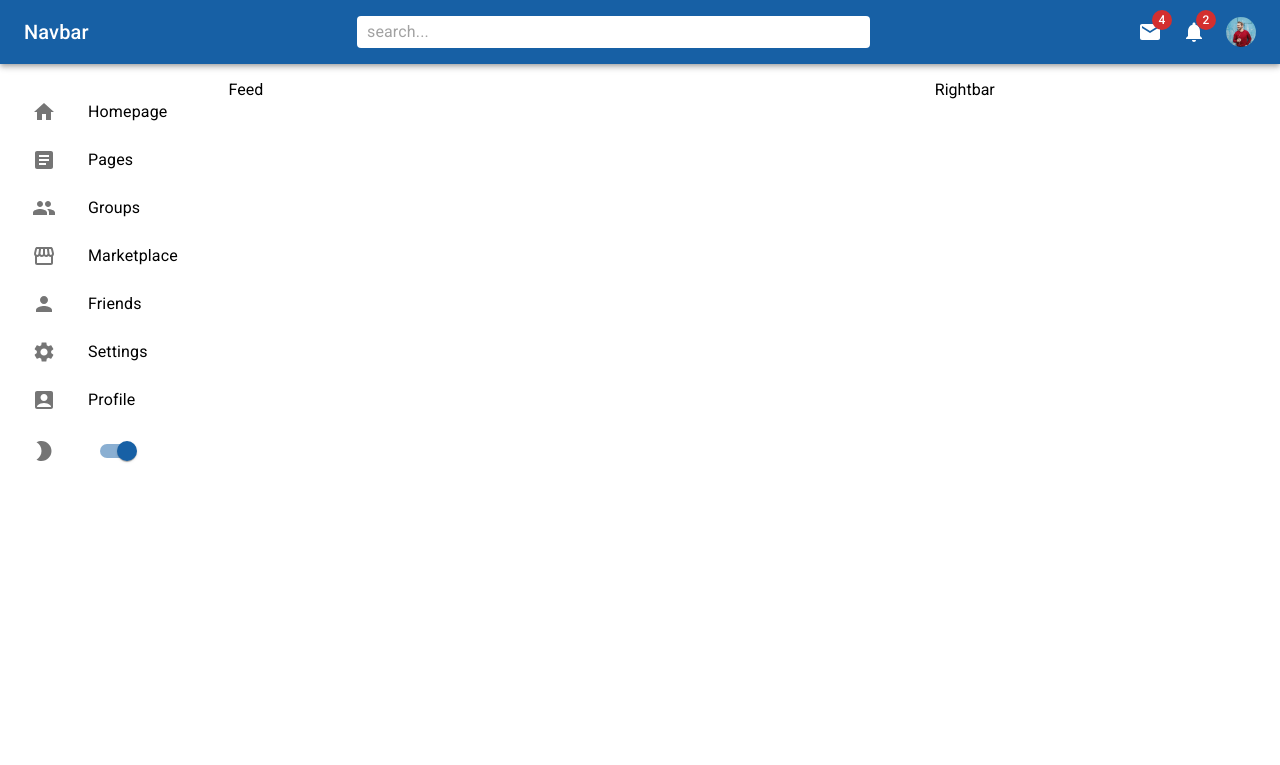
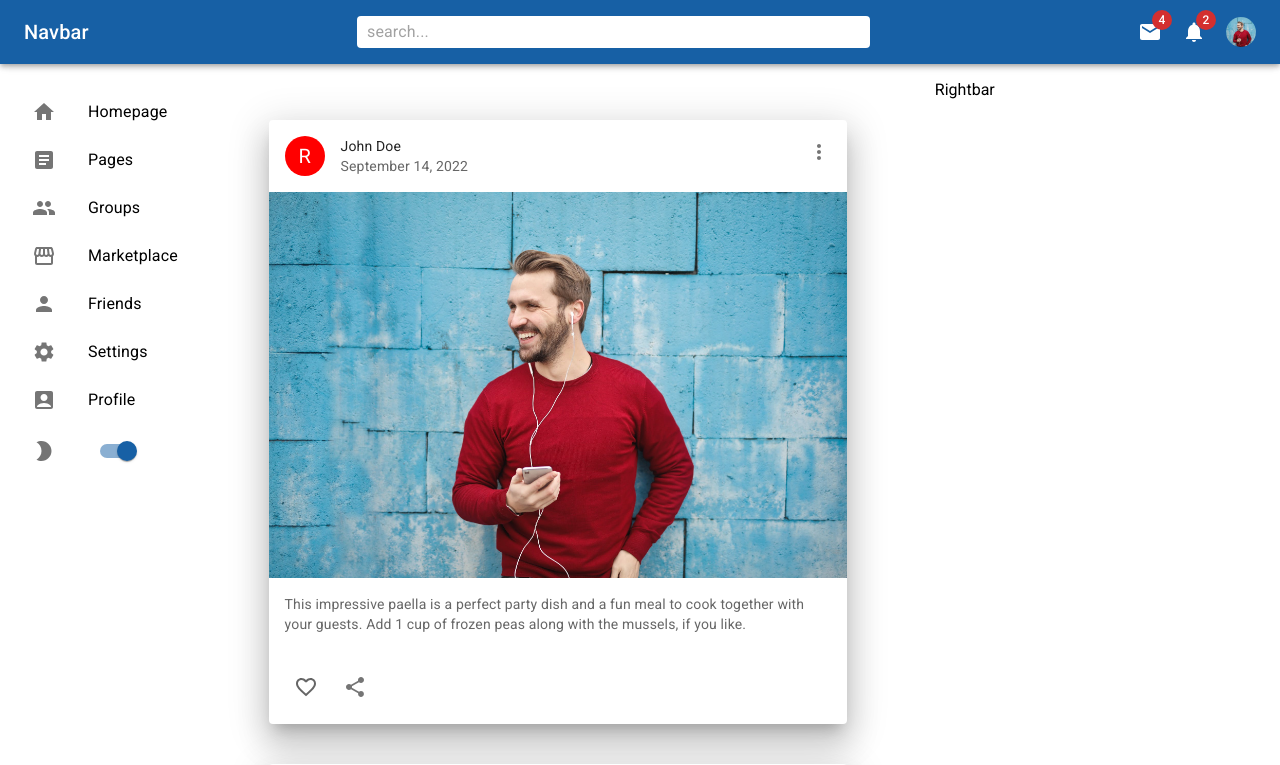
Before and after one commit to ZahraAbaszadeh/Material-UI-5, a React (Create React App) app: page / in a window 1280 px wide. Shown: the top 765 px of the page. Built offline with nearby package versions, Linux system fonts and the light colour scheme.

Commit message:
Feed completed

```diff
--- a/src/components/Feed.jsx
+++ b/src/components/Feed.jsx
@@ -1,5 +1,32 @@
-import React from "react";
-import { Box } from "@mui/material";
-export default function Feed() {
-  return <Box flex={4} p={2}>Feed</Box>;
-}
+import { Box, Stack, Skeleton } from "@mui/material";
+import React, { useState } from "react";
+import Post from "./Post";
+
+const Feed = () => {
+  const [loading, setLoading] = useState(true);
+
+  setTimeout(() => {
+    setLoading(false);
+  }, [3000]);
+
+  return (
+    <Box flex={4} p={{ xs: 0, md: 2 }}>
+      {loading ? (
+        <Stack spacing={1}>
+          <Skeleton variant="text" height={100} />
+          <Skeleton variant="text" height={20} />
+          <Skeleton variant="text" height={20} />
+          <Skeleton variant="rectangular" height={300} />
+        </Stack>
+      ) : (
+        <>
+          {Array.from(Array(6)).map((index) => (
+            <Post />
+          ))}
+        </>
+      )}
+    </Box>
+  );
+};
+
+export default Feed;
```
